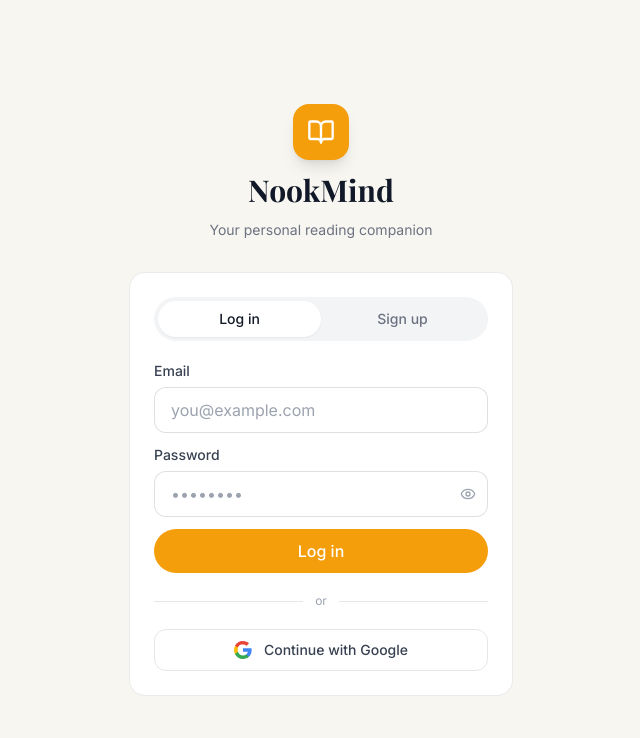
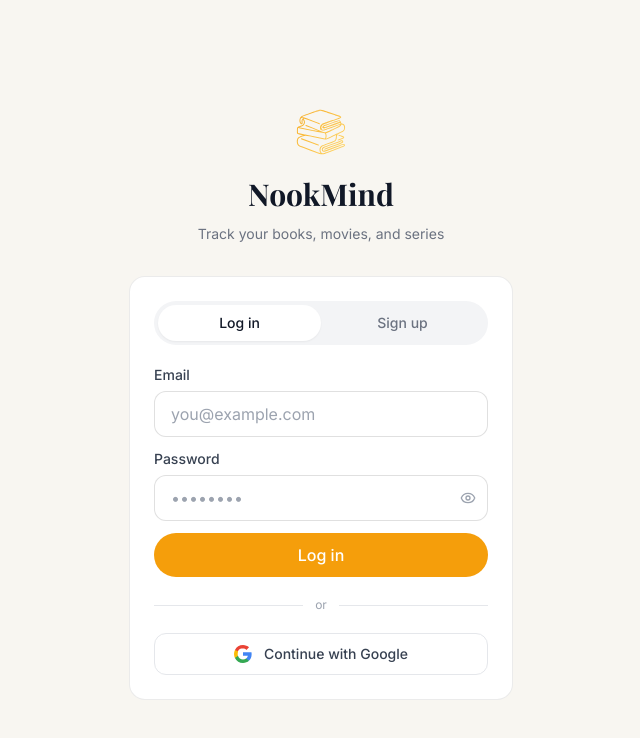
Before and after one commit to paul00b/NookMind, a React (Vite) app: page /login in a window 1280 px wide. Shown: the top 738 px of the page, without its empty margins (319-959 px from the left). Built offline with nearby package versions, Linux system fonts and the light colour scheme; no server answers; a web font is replaced by a local one.

Commit message:
Changing the logo on the login page

```diff
--- /dev/null
+++ b/dev-dist/registerSW.js
@@ -0,0 +1 @@
+if('serviceWorker' in navigator) navigator.serviceWorker.register('/dev-sw.js?dev-sw', { scope: '/', type: 'module' })
--- a/src/i18n/locales/en.ts
+++ b/src/i18n/locales/en.ts
@@ -1,6 +1,6 @@
 const en = {
   login: {
-    tagline: 'Your personal reading companion',
+    tagline: 'Track your books, movies, and series',
     logIn: 'Log in',
     signUp: 'Sign up',
     email: 'Email',
--- a/src/i18n/locales/fr.ts
+++ b/src/i18n/locales/fr.ts
@@ -1,6 +1,6 @@
 const fr = {
   login: {
-    tagline: 'Votre compagnon de lecture personnel',
+    tagline: 'Suivez vos livres, films, et séries',
     logIn: 'Connexion',
     signUp: "Inscription",
     email: 'E-mail',
--- a/src/pages/Login.tsx
+++ b/src/pages/Login.tsx
@@ -1,8 +1,9 @@
 import { useState } from 'react';
 import { useAuth } from '../context/AuthContext';
 import { Navigate } from 'react-router-dom';
-import { BookOpen, Eye, EyeOff } from 'lucide-react';
+import { Eye, EyeOff } from 'lucide-react';
 import { useTranslation } from 'react-i18next';
+import nookmindLogo from '/logo.svg';
 
 export default function Login() {
   const { user, signIn, signUp, signInWithGoogle } = useAuth();
@@ -40,8 +41,8 @@ export default function Login() {
       <div className="w-full max-w-sm">
         {/* Logo */}
         <div className="flex flex-col items-center gap-3 mb-8">
-          <div className="w-14 h-14 bg-amber-500 rounded-2xl flex items-center justify-center shadow-lg">
-            <BookOpen size={28} className="text-white" />
+          <div className="w-16 h-16 flex items-center justify-center">
+            <img src={nookmindLogo} alt="NookMind" className="w-full h-full" />
           </div>
           <h1 className="font-serif text-3xl font-bold text-gray-900 dark:text-gray-100">NookMind</h1>
           <p className="text-gray-500 dark:text-gray-400 text-sm text-center">{t('login.tagline')}</p>
```
